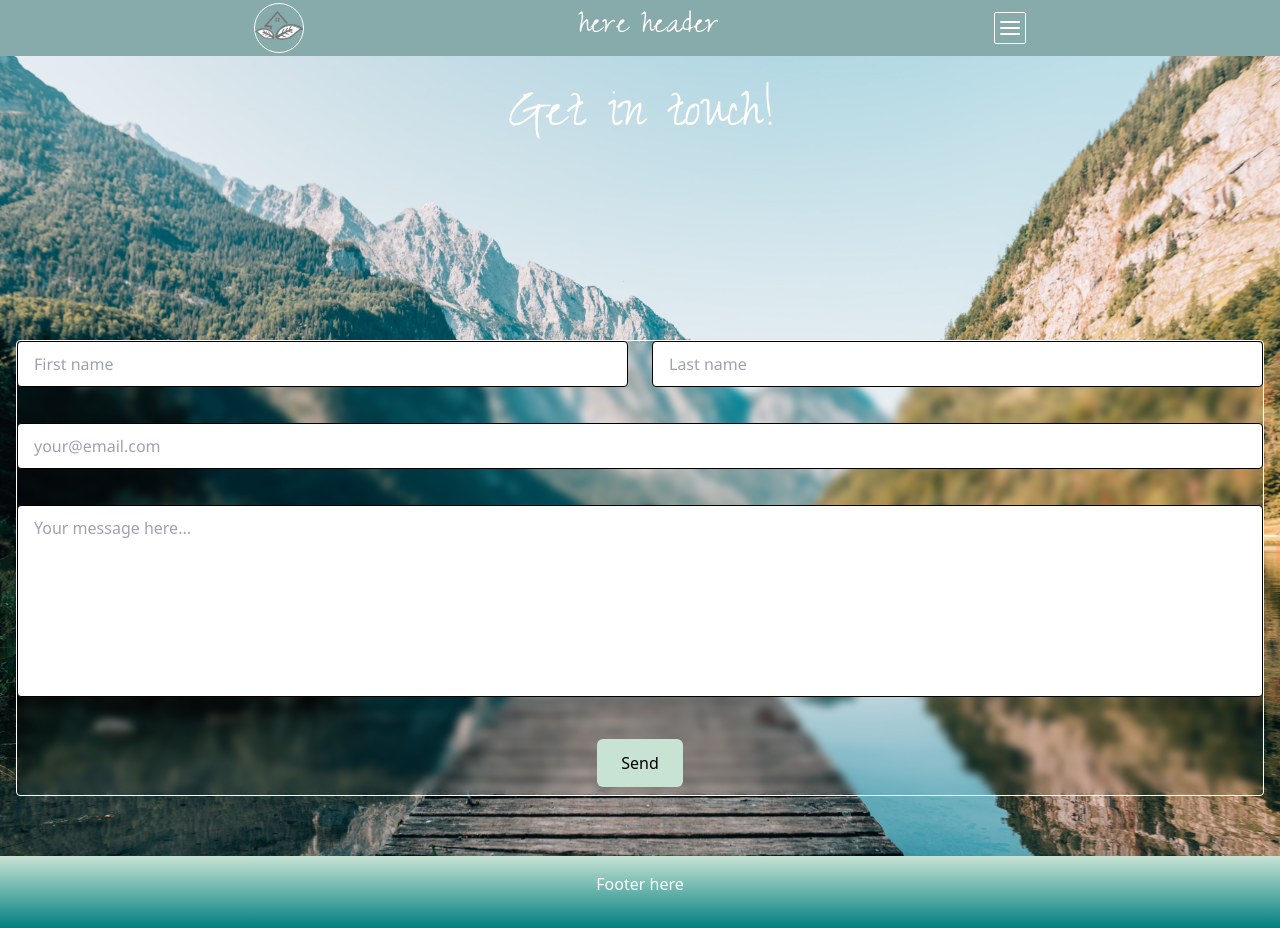
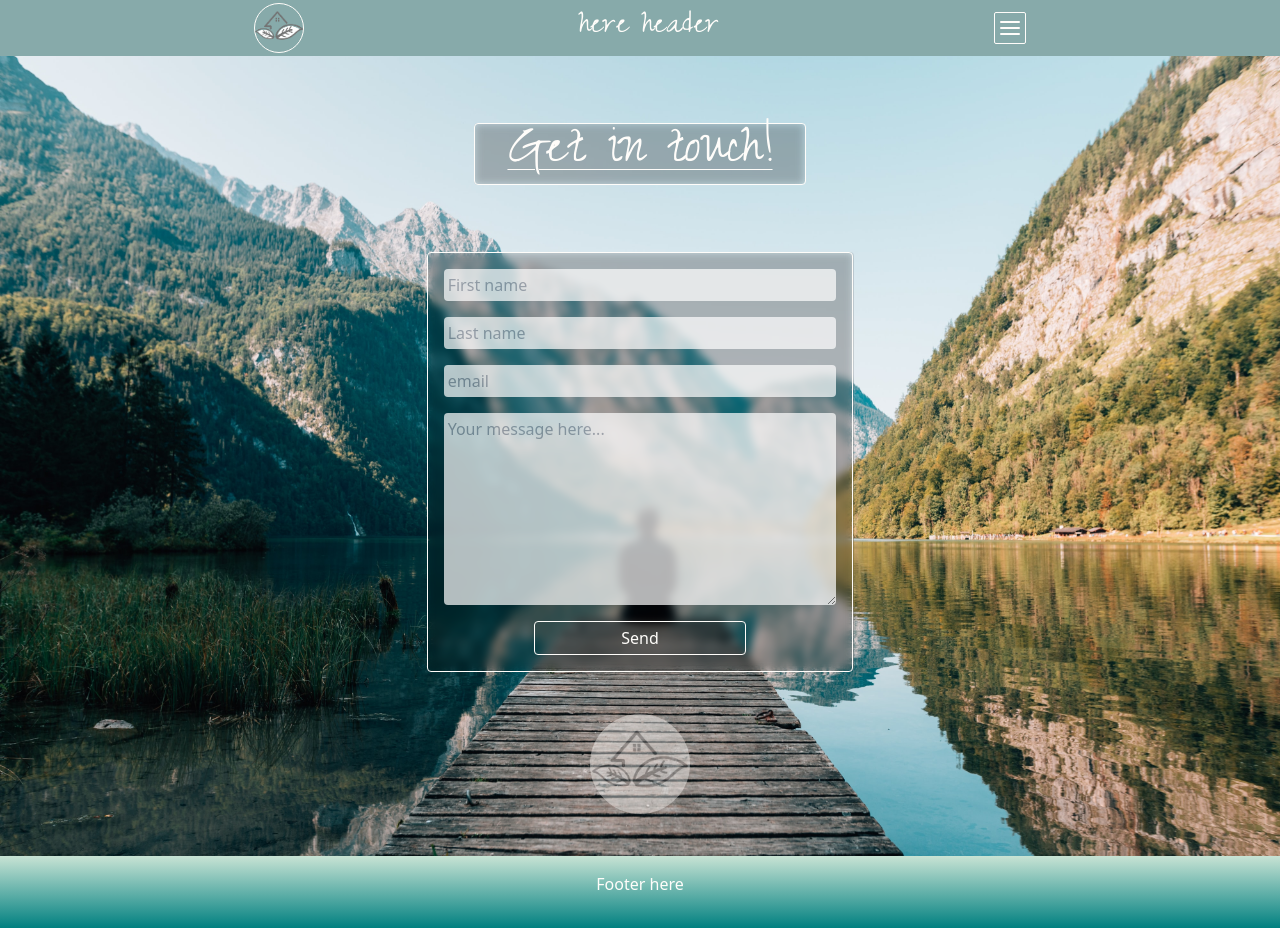
Before and after one commit to pietow/client-react, a React (Create React App) app: page /contact in a window 1280 px wide. Built offline with nearby package versions, Linux system fonts and the light colour scheme.

Commit message:
style: almost done

```diff
--- a/src/pages/Contact.js
+++ b/src/pages/Contact.js
@@ -1,57 +1,58 @@
 /** @format */
-
+import Logo from '../components/Logo'
 import React from 'react'
 import SendBtn from '../components/SendBtn'
 
 export default function Contact() {
+
+    const submit = e => {
+        e.preventDefault()
+        alert('we might answer you. \n but most likely not.')
+    }
+
     return (
-        <main className="bg-contact bg-content bg-center bg-cover h-screen">
-            <h1 className="text-best-white text-6xl font-zeyada text-center pt-8">
+        <main className="flex flex-col items-center justify-evenly bg-contact bg-fixed bg-center bg-cover h-screen">
+            <h1 className="underline underline-offset-8 decoration-1 font-zeyada text-center text-6xl px-8 backdrop-brightness-75 backdrop-blur-sm text-best-white border rounded">
                 Get in touch!
             </h1>
-            <form className="backdrop-blur-sm relative flex flex-col border-best-white border mx-4 rounded top-48 absolute">
-                <div class="flex flex-wrap -mx-3 mb-6">
-                    <div class="w-full md:w-1/2 px-3 mb-6 md:mb-0">
+            <form onSubmit={submit} className="xl:w-1/4 lg:w-1/3 md:w-1/2 w-2/3 backdrop-brightness-75 backdrop-blur-sm flex flex-col border-best-white border rounded">
+
                         <input
-                            className="w-full font-noto border rounded py-3 px-4 mb-3 leading-tight focus:outline-none focus:bg-white"
+                            className="mt-4 mx-4 p-1 rounded opacity-70"
                             id="contact-first-name"
                             type="text"
                             placeholder="First name"
                         />
-                    </div>
-                    <div class="w-full md:w-1/2 px-3">
+
                         <input
-                            class="w-full font-noto border rounded py-3 px-4 mb-3 leading-tight focus:outline-none focus:bg-white"
+                            className="mt-4 mx-4 p-1 rounded opacity-70"
                             id="grid-last-name"
                             type="text"
                             placeholder="Last name"
                         />
-                    </div>
-                </div>
-                <div class="flex flex-wrap -mx-3 mb-6">
-                    <div class="w-full px-3">
+
+
                         <input
-                            class="w-full font-noto border rounded py-3 px-4 mb-3 leading-tight focus:outline-none focus:bg-white"
+                            className="mt-4 mx-4 p-1 rounded opacity-70"
                             id="email"
                             type="email"
-                            placeholder="your@email.com"
+                            placeholder="email"
                         />
-                    </div>
-                </div>
-                <div class="flex flex-wrap -mx-3 mb-6">
-                    <div class="w-full px-3">
+
+
                         <textarea
-                            class=" no-resize w-full border rounded py-3 px-4 mb-3 leading-tight focus:outline-none focus:bg-white focus:border-gray-500 h-48 resize-none"
+                            className="mt-4 mx-4 p-1 rounded opacity-70 h-48"
                             id="message"
                             placeholder="Your message here..."></textarea>
-                    </div>
-                </div>
-                <div class="mx-auto pb-2 md:flex md:items-center">
 
-                        <SendBtn />
-                </div>
+
+                <button onClick={submit} className="active:scale-95 mx-auto my-4 p-1 border border-best-white text-best-white rounded w-1/2" type="submit" value="Become a Member">Send</button>
+
 
             </form>
+            <div className="bg-best-white opacity-40 w-fit scale-[2] border border-best-white rounded-full">{/* backdrop-blur-sm w-fit scale-[2] mx-auto border border-best-white rounded-full */}
+          <a href="/"><Logo /></a>
+        </div>
         </main>
     )
 }
--- a/src/pages/Login.js
+++ b/src/pages/Login.js
@@ -21,10 +21,10 @@ export default function Login() {
 
     return (
 
-        <main className="flex flex-col items-center bg-huggingCrowd lg:bg-top bg-center bg-cover bg-fixed h-screen">
-            <h1 className="text-best-white text-6xl font-zeyada text-center py-8">Login</h1>
+        <main className="flex flex-col justify-evenly items-center bg-huggingCrowd lg:bg-top bg-center bg-cover bg-fixed h-screen">
+            <h1 className="underline underline-offset-8 decoration-1 font-zeyada text-center text-x6l px-8 bg-gray bg-opacity-40 text-best-white border rounded">Login</h1>
 
-            <form onSubmit={onSubmit} className="lg:w-1/3 w-2/3 flex bg-gray bg-opacity-40 flex-col border-best-white border mx-4 my-40 rounded">{/* backdrop-brightness-75 backdrop-blur-sm  */}
+            <form onSubmit={onSubmit} className="lg:w-1/3 w-2/3 flex bg-gray bg-opacity-40 flex-col border-best-white border rounded">{/* backdrop-brightness-75 backdrop-blur-sm  */}
                      <input
                         className="mt-4 mx-4 p-1 rounded opacity-70"
                         type="text"
@@ -47,7 +47,7 @@ export default function Login() {
                     </button>
                 </form>
 
-                <div className="bg-best-white opacity-40 w-fit my-20 scale-[2] border border-best-white rounded-full mx-auto"> {/* backdrop-blur-sm w-fit scale-[2] mx-auto border border-best-white rounded-full */}
+                <div className="bg-best-white opacity-40 w-fit scale-[2] border border-best-white rounded-full"> {/* backdrop-blur-sm w-fit scale-[2] mx-auto border border-best-white rounded-full */}
                 <a href="/"><Logo /></a>
             </div>
         </main>
--- a/src/pages/Register.js
+++ b/src/pages/Register.js
@@ -20,17 +20,17 @@ export default function Register() {
   }
 
   return (
-    <main className="h-screen bg-register bg-fixed bg-cover bg-center">
-        <h1 className="font-zeyada text-center text-6xl py-8 text-best-white">Register</h1>
+    <main className="flex flex-col items-center justify-evenly h-screen bg-register bg-fixed bg-cover bg-center">
+        <h1 className="underline underline-offset-8 decoration-1 font-zeyada text-center text-6xl px-8 backdrop-brightness-75 backdrop-blur-sm text-best-white border rounded">Register</h1>
 
 
-          <form onSubmit={submit} className="backdrop-brightness-75 backdrop-blur-sm flex flex-col border-best-white border mx-4 mb-40 rounded">
+          <form onSubmit={submit} className="xl:w-1/4 lg:w-1/3 md:w-1/2 w-2/3 backdrop-brightness-75 backdrop-blur-sm flex flex-col border-best-white border rounded">
             <RegisterInputs data={data} setData={setData} />
             <button onClick={submit} className="active:scale-95 mx-auto my-4 p-1 border border-best-white text-best-white rounded w-1/2" type="submit" value="Become a Member">Become Member</button>
           </form>
 
 
-        <div className="mx-auto bg-best-white opacity-40 w-fit my-20 scale-[2] border border-best-white rounded-full">{/* backdrop-blur-sm w-fit scale-[2] mx-auto border border-best-white rounded-full */}
+        <div className="bg-best-white opacity-40 w-fit scale-[2] border border-best-white rounded-full">{/* backdrop-blur-sm w-fit scale-[2] mx-auto border border-best-white rounded-full */}
           <a href="/"><Logo /></a>
         </div>
     </main>
```
